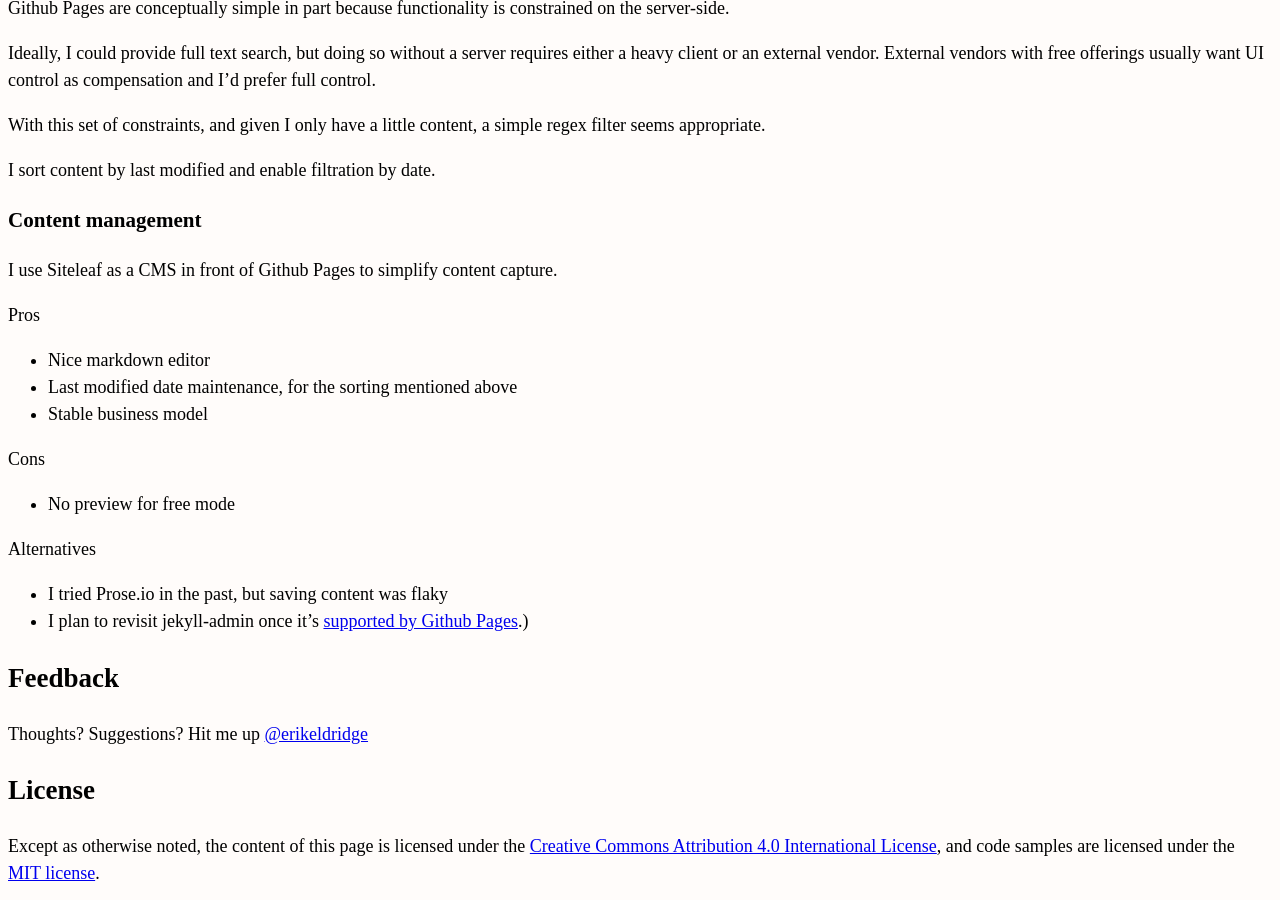
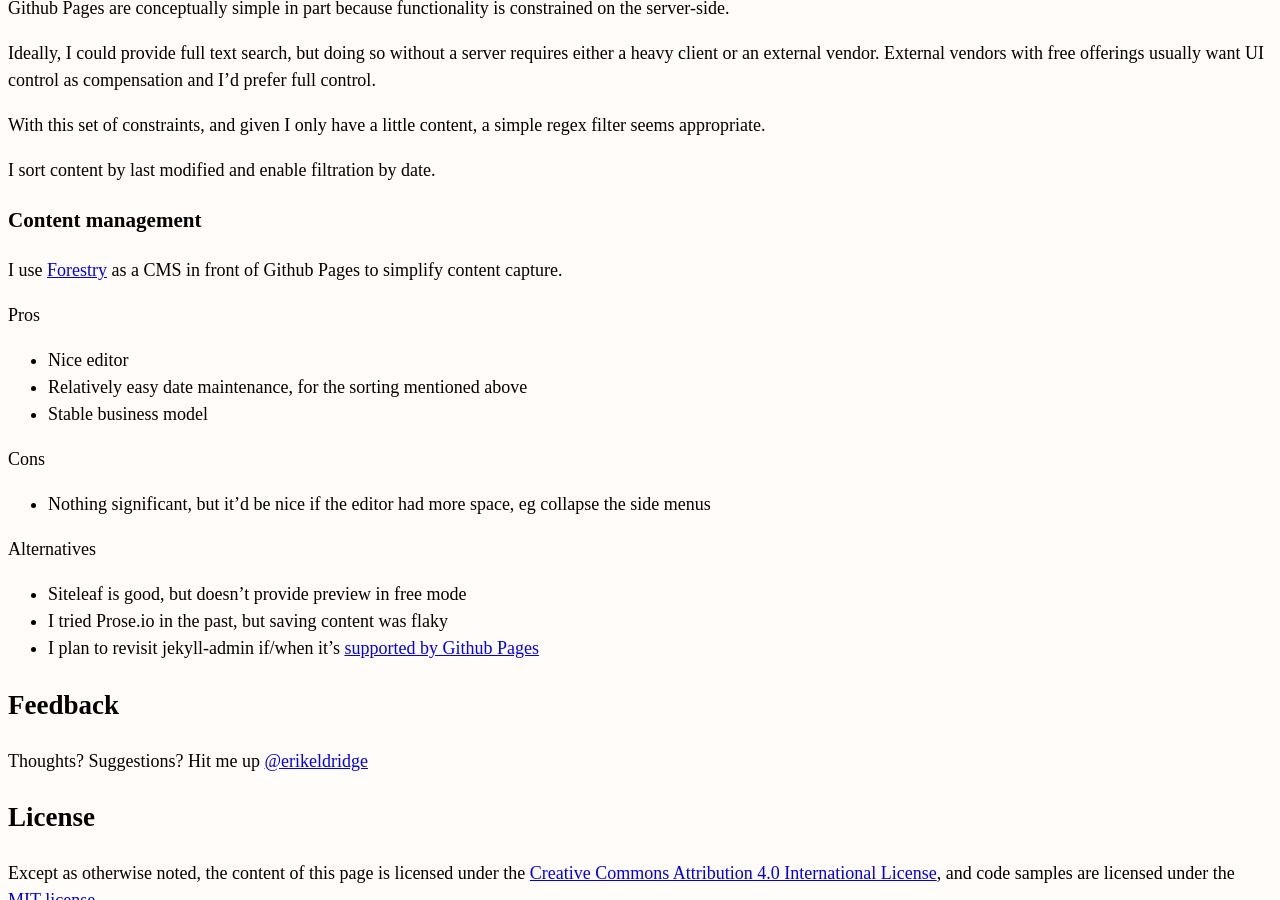
Before and after one commit to erikeldridge/erikeldridge.github.com, a Jekyll site: the page built from _posts/2017-09-27-blog.md, in a window 1280 px wide and 900 px high, scrolled down 681 px. Built offline with Jekyll 4.4.1, drawn with Linux system fonts in a browser that asks for light colours; nearby versions of some CDN libraries.

Commit message:
Update from Forestry.io - 2017-09-27-blog.md

```diff
--- a/_posts/2017-09-27-blog.md
+++ b/_posts/2017-09-27-blog.md
@@ -39,16 +38,20 @@
 
 ### Content management
 
-I use Siteleaf as a CMS in front of Github Pages to simplify content capture.
+I use [Forestry](forestry.io) as a CMS in front of Github Pages to simplify content capture.
 
 Pros
-- Nice markdown editor
-- Last modified date maintenance, for the sorting mentioned above
-- Stable business model
+
+* Nice editor
+* Relatively easy date maintenance, for the sorting mentioned above
+* Stable business model
 
 Cons
-- No preview for free mode
+
+* Nothing significant, but it'd be nice if the editor had more space, eg collapse the side menus
 
 Alternatives
-- I tried Prose.io in the past, but saving content was flaky
-- I plan to revisit jekyll-admin once it's [supported by Github Pages](https://stackoverflow.com/a/42401902/1971682).)
+
+* Siteleaf is good, but doesn't provide preview in free mode
+* I tried Prose.io in the past, but saving content was flaky
+* I plan to revisit jekyll-admin if/when it's [supported by Github Pages](https://stackoverflow.com/a/42401902/1971682)
```
Also changed, not shown: other parts of _posts/2017-09-27-blog.md (+1 -2 lines), .forestry/settings.yml (added).
